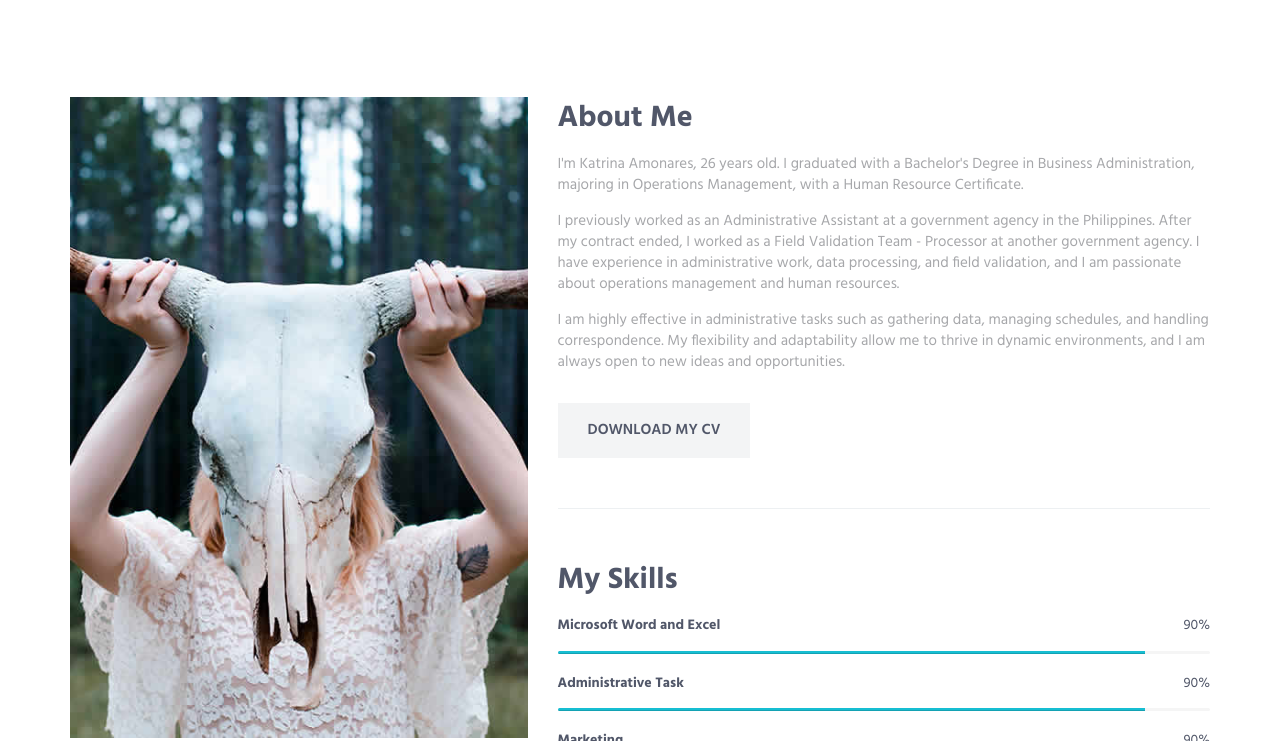
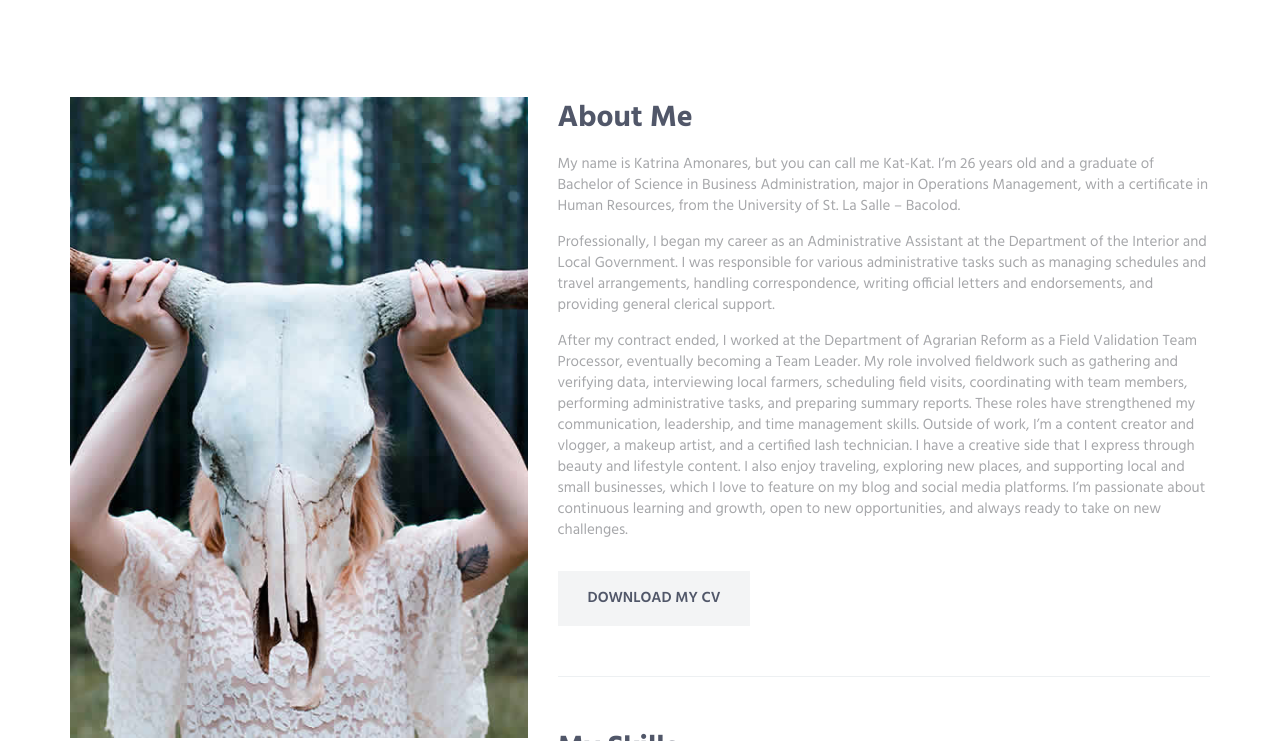
Before and after one commit to SuertoMark24/katrinas_portfolio, a plain HTML site: page index.html in a window 1280 px wide. Shown: the part 623-1364 px from the top of the page. Drawn offline with Linux system fonts and the light colour scheme.

Commit message:
adjust homepage

```diff
--- a/index.html
+++ b/index.html
@@ -1,15 +1,5 @@
 <!DOCTYPE html>
-<!-- ==============================
-    Project:        Metronic "Acecv" Frontend Freebie - Responsive HTML Template Based On Twitter Bootstrap 3.3.4
-    Version:        1.0
-    Author:         KeenThemes
-    Primary use:    Corporate, Business Themes.
-    Email:          support@keenthemes.com
-    Follow:         http://www.twitter.com/keenthemes
-    Like:           http://www.facebook.com/keenthemes
-    Website:        http://www.keenthemes.com
-    Premium:        Premium Metronic Admin Theme: http://themeforest.net/item/metronic-responsive-admin-dashboard-template/4021469?ref=keenthemes
-================================== -->
+
 <html lang="en" class="no-js">
     <!-- BEGIN HEAD -->
     <head>
@@ -121,9 +111,13 @@
                             <div class="margin-b-50">
                                 <div class="margin-b-30">
                                     <h2>About Me</h2>
-                                    <p>I'm Katrina Amonares, 26 years old. I graduated with a Bachelor's Degree in Business Administration, majoring in Operations Management, with a Human Resource Certificate.</p>
-                                    <p>I previously worked as an Administrative Assistant at a government agency in the Philippines. After my contract ended, I worked as a Field Validation Team - Processor at another government agency. I have experience in administrative work, data processing, and field validation, and I am passionate about operations management and human resources.</p>
-                                    <p>I am highly effective in administrative tasks such as gathering data, managing schedules, and handling correspondence. My flexibility and adaptability allow me to thrive in dynamic environments, and I am always open to new ideas and opportunities.</p>
+                                    <p>My name is Katrina Amonares, but you can call me Kat-Kat. I’m 26 years old and a graduate of Bachelor of Science in Business Administration, major in Operations Management, with a certificate in Human Resources, from the University of St. La Salle – Bacolod.</p>
+                                    <p>Professionally, I began my career as an Administrative Assistant at the Department of the Interior and Local Government. I was responsible for various administrative tasks such as managing schedules and travel arrangements, handling correspondence, writing official letters and endorsements, and providing general clerical support.</p>
+                                    <p>After my contract ended, I worked at the Department of Agrarian Reform as a Field Validation Team Processor, eventually becoming a Team Leader. My role involved fieldwork such as gathering and verifying data, interviewing local farmers, scheduling field visits, coordinating with team members, performing administrative tasks, and preparing summary reports. These roles have strengthened my communication, leadership, and time management skills.
+
+Outside of work, I’m a content creator and vlogger, a makeup artist, and a certified lash technician. I have a creative side that I express through beauty and lifestyle content. I also enjoy traveling, exploring new places, and supporting local and small businesses, which I love to feature on my blog and social media platforms.
+
+I’m passionate about continuous learning and growth, open to new opportunities, and always ready to take on new challenges.</p>
                                 </div>
                                 <a href="#" class="btn-theme btn-theme-md btn-default-bg text-uppercase">Download my CV</a>
                             </div>
```
